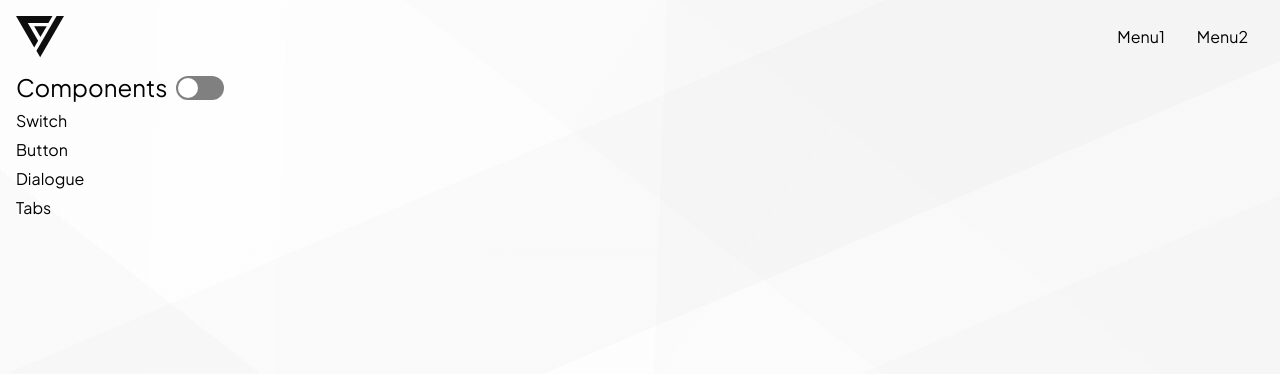
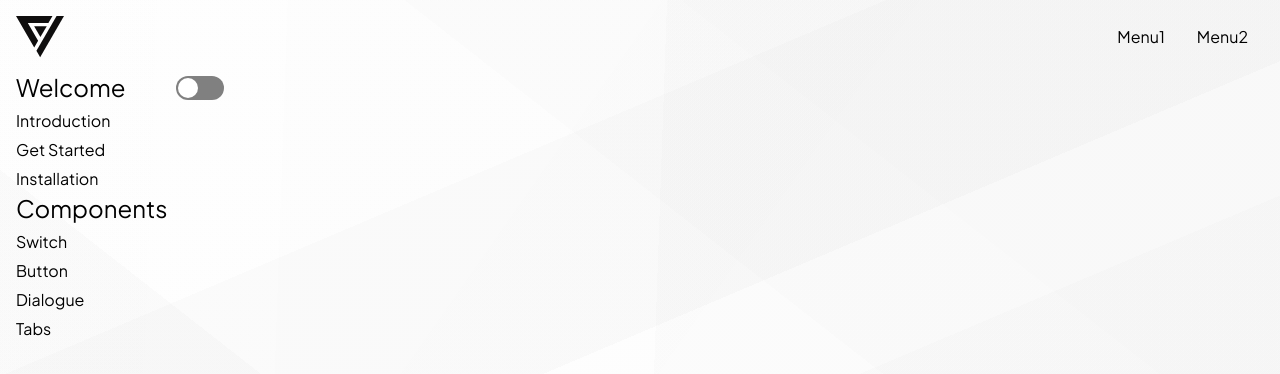
Before and after one commit to lavaboy1738/lava-UI, a Vue app: page /#/docs/switch in a window 1280 px wide. Shown: the top 374 px of the page. Built offline with nearby package versions, Linux system fonts and the light colour scheme.

Commit message:
adding new pages in the documetation section

```diff
--- a/src/views/Docs.vue
+++ b/src/views/Docs.vue
@@ -3,6 +3,12 @@
         <TopNav class="nav"/>
         <div class="content">
             <aside v-if="menuVisible">
+                <h2>Welcome</h2>
+                <ol>
+                    <li><router-link to="/docs/intro">Introduction</router-link></li>
+                    <li><router-link to="/docs/get-started">Get Started</router-link></li>
+                    <li><router-link to="/docs/installation">Installation</router-link></li>
+                </ol>
                 <h2>Components</h2>
                 <ol>
                     <li>
--- /dev/null
+++ b/src/views/GetStarted.vue
@@ -0,0 +1,5 @@
+<template>
+    <div>
+        Get Started
+    </div>
+</template>
--- /dev/null
+++ b/src/views/Installation.vue
@@ -0,0 +1,5 @@
+<template>
+    <div>
+        Installation Page
+    </div>
+</template>
--- /dev/null
+++ b/src/views/Intro.vue
@@ -0,0 +1,5 @@
+<template>
+    <div>
+        Intro page
+    </div>
+</template>
```
Also changed, not shown: src/router.ts (+14 -0 lines).
